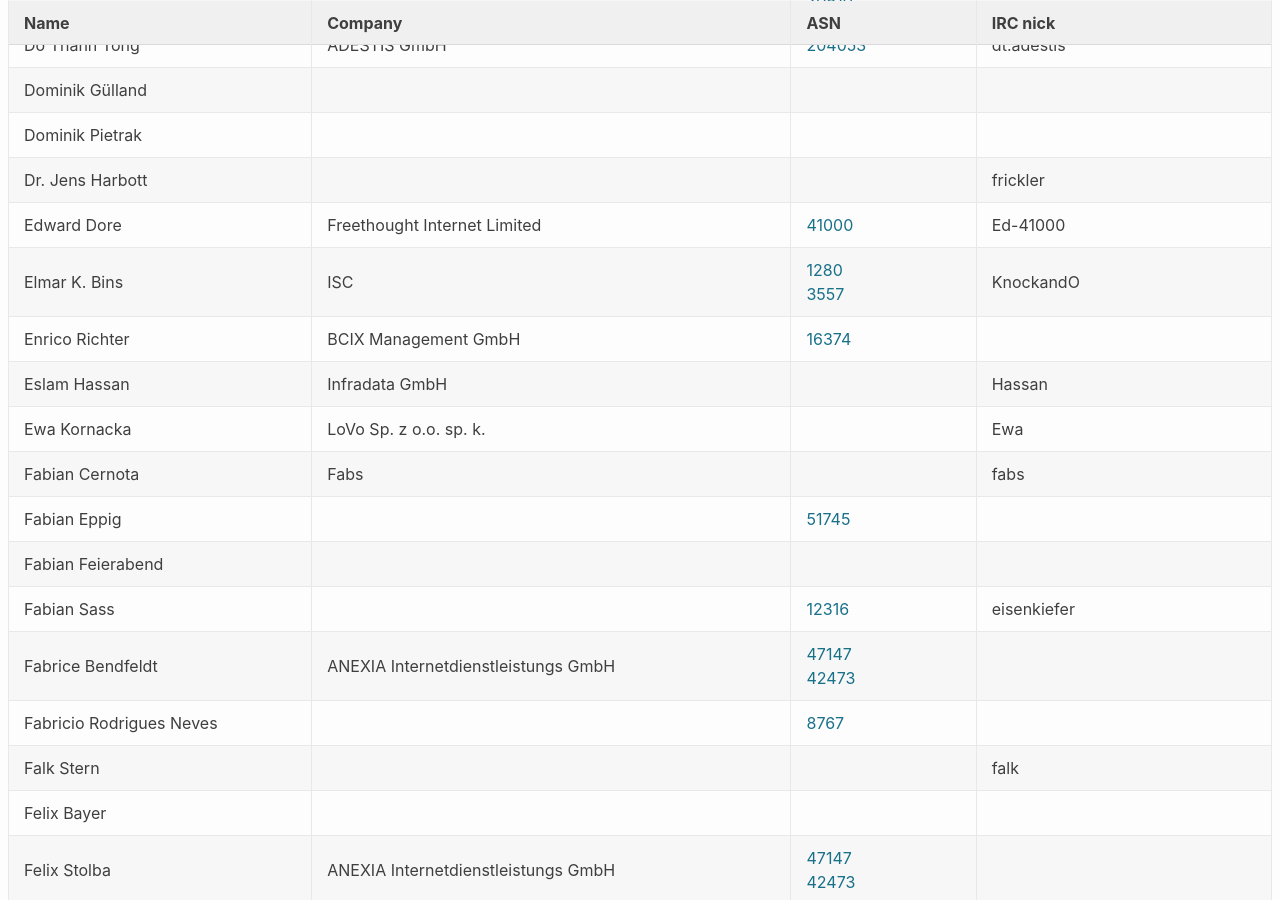
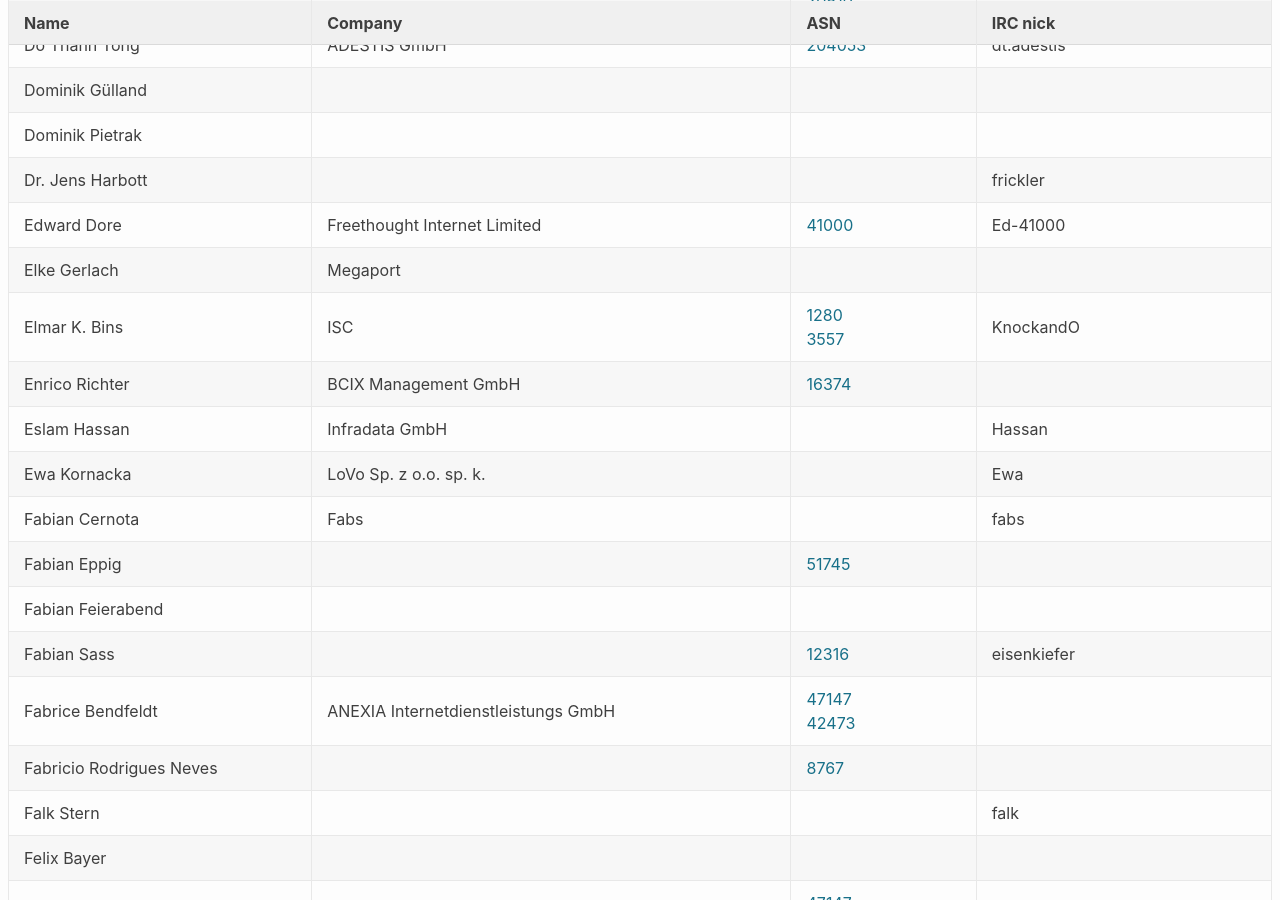
Before and after one commit to denog/pretix-attendeelist, a Jekyll site: the page built from index.markdown, in a window 1280 px wide and 900 px high, scrolled down 5503 px. Built offline with Jekyll 4.4.1, drawn with Linux system fonts in a browser that asks for light colours.

Commit message:
Latest data: Thu Nov  5 11:17:02 UTC 2020

```diff
--- a/_data/attendees.json
+++ b/_data/attendees.json
@@ -696,6 +696,12 @@
     "asn": "41000"
   },
   {
+    "name": "Elke Gerlach",
+    "company": "Megaport",
+    "irc": null,
+    "asn": null
+  },
+  {
     "name": "Elmar K. Bins",
     "company": "ISC",
     "irc": "KnockandO",
```
